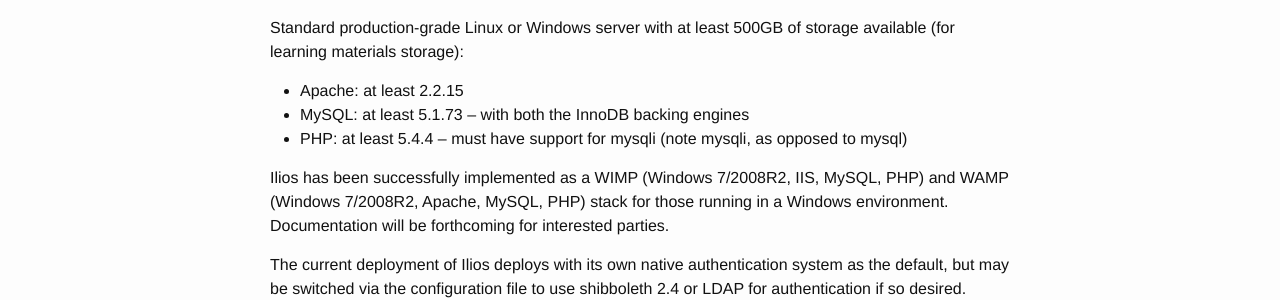
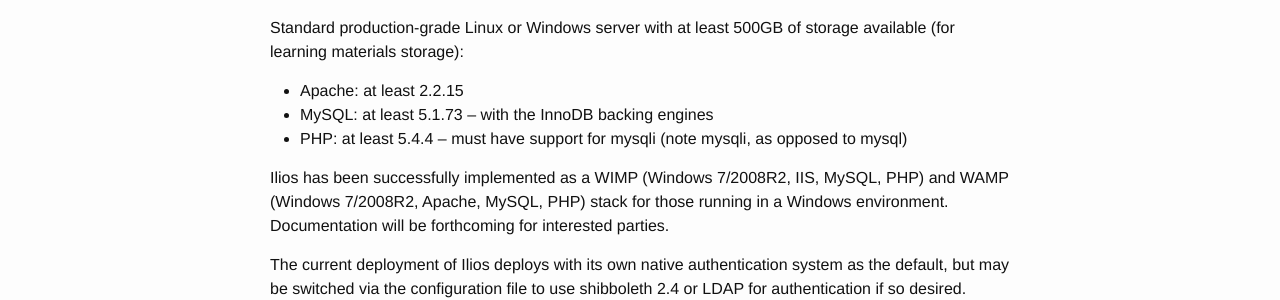
Before and after one commit to ilios/iliosproject.org, a Jekyll site: the page built from technology.md, in a window 1280 px wide. Shown: the part 160-460 px from the top of the page. Built offline with Jekyll 4.4.1, drawn with Linux system fonts in a browser that asks for light colours.

Commit message:
Fix the whole sentence, not just the interesting bits

```diff
--- a/technology.md
+++ b/technology.md
@@ -10,7 +10,7 @@
 Standard production-grade Linux or Windows server with at least 500GB of storage available (for learning materials storage):
 
 - Apache: at least 2.2.15
-- MySQL: at least 5.1.73 – with both the InnoDB backing engines
+- MySQL: at least 5.1.73 – with the InnoDB backing engines
 - PHP: at least 5.4.4 – must have support for mysqli (note mysqli, as opposed to mysql)
 
 Ilios has been successfully implemented as a WIMP (Windows 7/2008R2, IIS, MySQL, PHP) and WAMP (Windows&nbsp;7/2008R2, Apache, MySQL, PHP) stack for those running in a Windows environment. Documentation will be forthcoming for interested parties.
```
